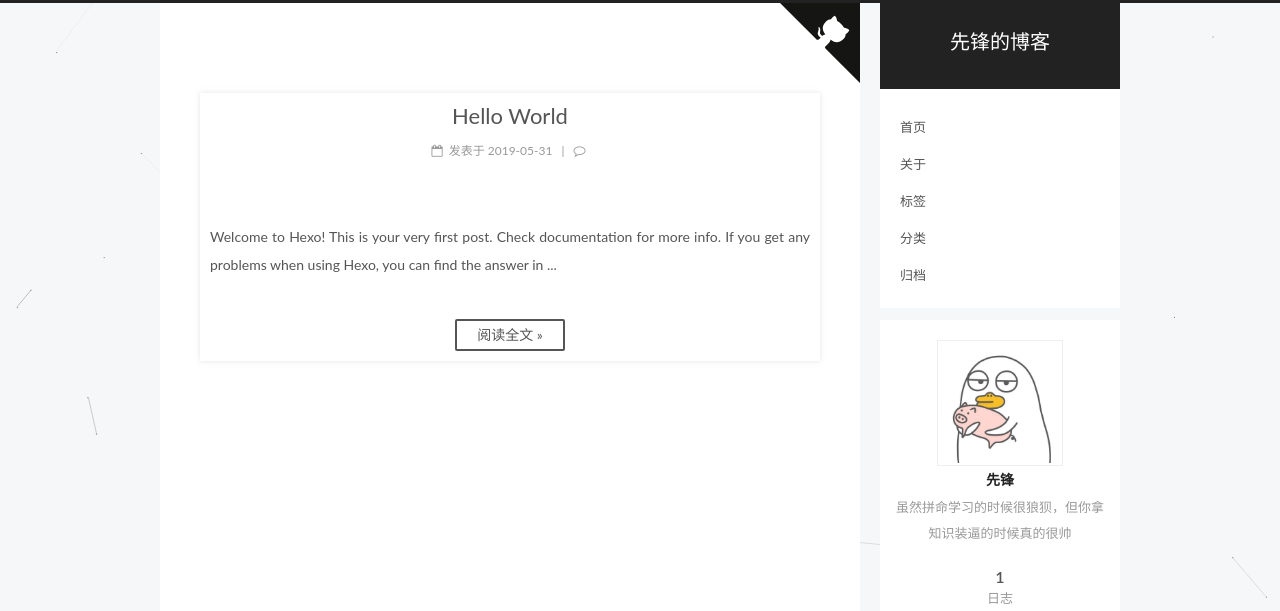
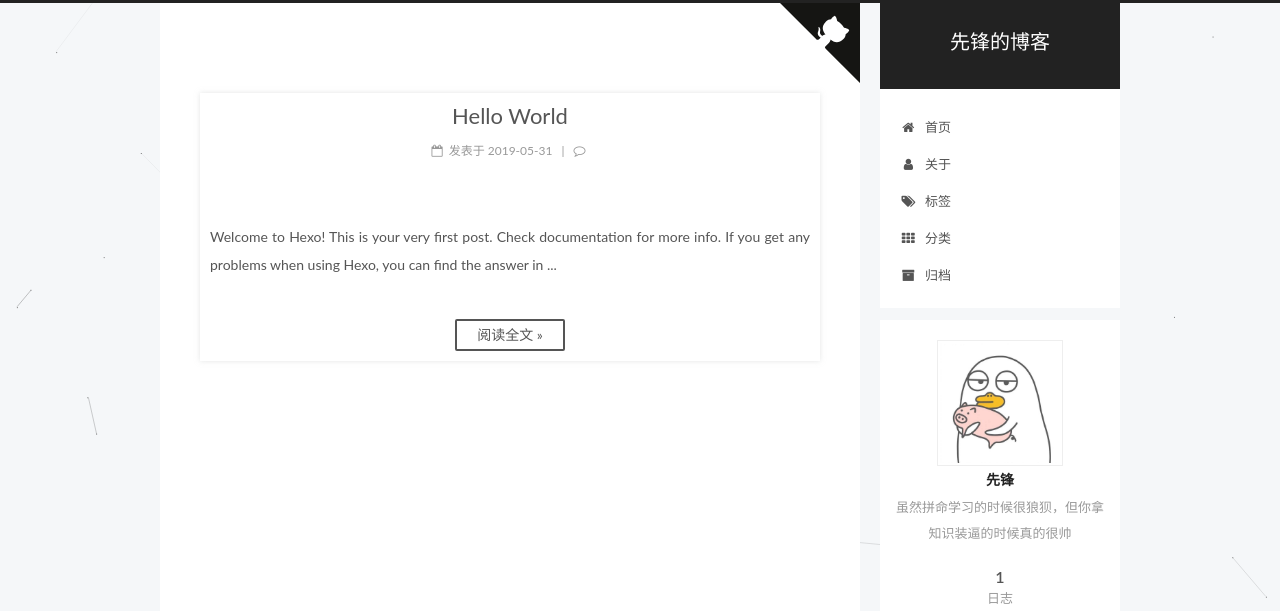
Before and after one commit to yuanxianfeng1995/fast-cat.github.io, a plain HTML site: page index.html in a window 1280 px wide. Shown: the top 611 px of the page. Drawn offline with Linux system fonts and the light colour scheme.

Commit message:
Site updated: 2019-06-03 17:19:35

```diff
--- a/index.html
+++ b/index.html
@@ -184,6 +184,8 @@
         <li class="menu-item menu-item-home">
           <a href="/" rel="section">
 
+              <i class="menu-item-icon fa fa-fw fa-home  //首页"></i> <br>
+
             首页
           </a>
         </li>
@@ -191,6 +193,8 @@
 
         <li class="menu-item menu-item-about">
           <a href="/about/" rel="section">
+
+              <i class="menu-item-icon fa fa-fw fa-user  //关于"></i> <br>
 
             关于
           </a>
@@ -200,6 +204,8 @@
         <li class="menu-item menu-item-tags">
           <a href="/tags/" rel="section">
 
+              <i class="menu-item-icon fa fa-fw fa-tags  //标签"></i> <br>
+
             标签
           </a>
         </li>
@@ -208,6 +214,8 @@
         <li class="menu-item menu-item-categories">
           <a href="/categories/" rel="section">
 
+              <i class="menu-item-icon fa fa-fw fa-th   //分类"></i> <br>
+
             分类
           </a>
         </li>
@@ -215,6 +223,8 @@
 
         <li class="menu-item menu-item-archives">
           <a href="/archives/" rel="section">
+
+              <i class="menu-item-icon fa fa-fw fa-archive //归档"></i> <br>
 
             归档
           </a>
```
Also changed, not shown: 2019/05/31/hello-world/index.html (+10 -0 lines), 404.html (+10 -0 lines), about/index.html (+10 -0 lines), archives/2019/05/index.html (+10 -0 lines), archives/2019/index.html (+10 -0 lines), archives/index.html (+10 -0 lines), categories/index.html (+10 -0 lines), tags/index.html (+10 -0 lines).
